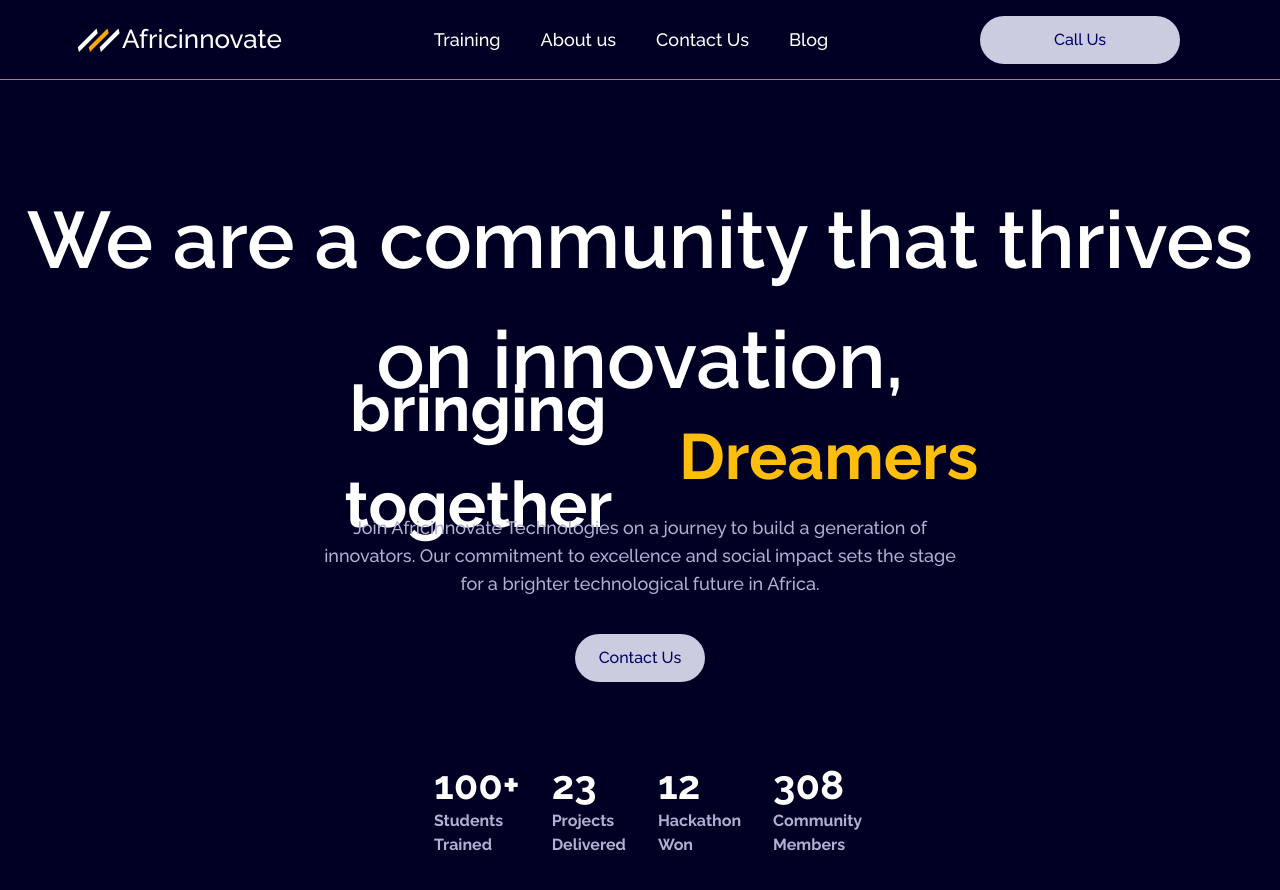
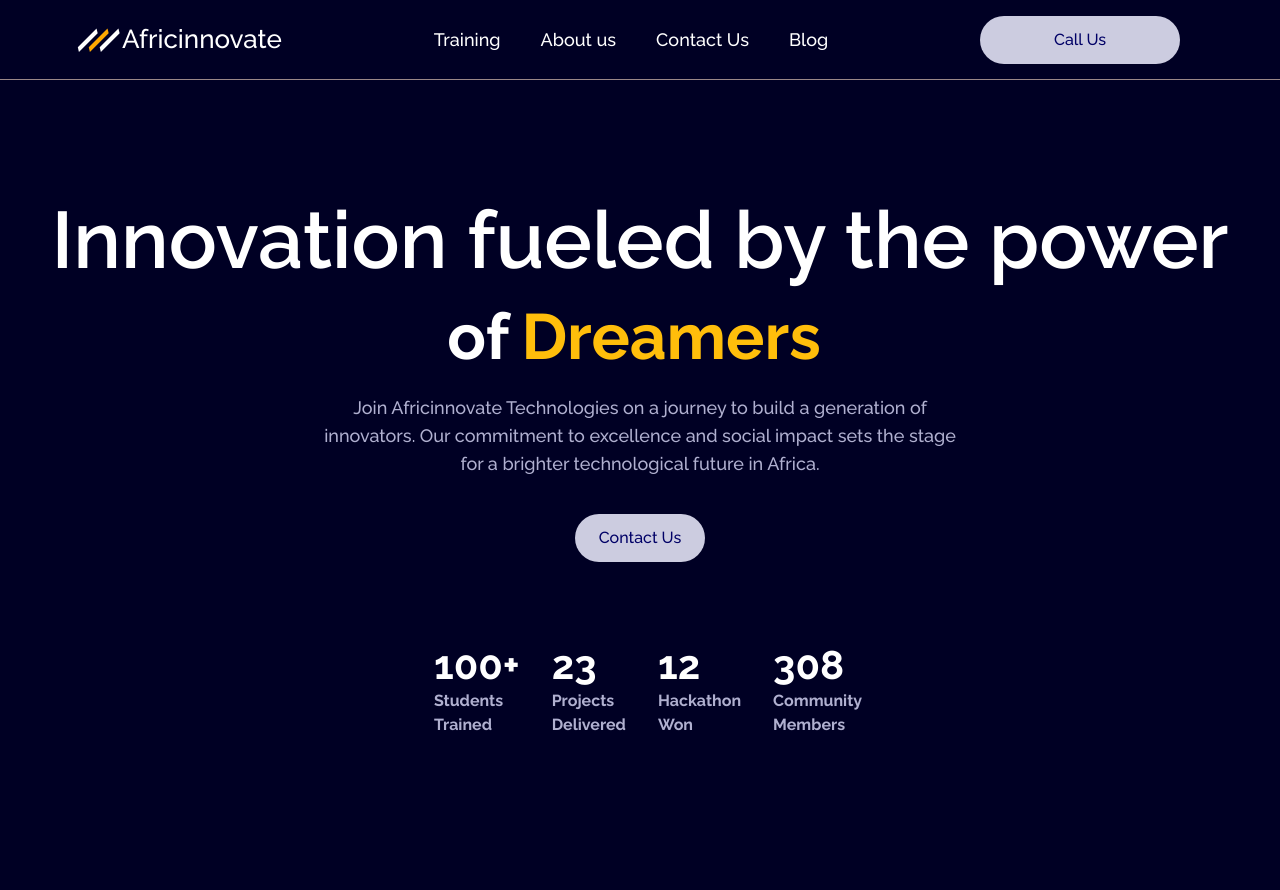
Before and after one commit to africinnovate/africinnovate-website, a Next.js app: page / in a window 1280 px wide. Shown: the top 890 px of the page. Built offline with nearby package versions, Linux system fonts and the light colour scheme.

Commit message:
Refactor hero text

```diff
--- a/components/ui/Hero.tsx
+++ b/components/ui/Hero.tsx
@@ -27,11 +27,11 @@ const Hero = () => {
             data-aos="fade-up"
           >
             <div className="w-full text-center text-white text-[80px] font-semibold font-sans  max-md:text-[2rem] max-md:leading-normal">
-             We are a community that thrives on innovation,
+             Innovation fueled by the power
             </div>
             <div className="flex-shrink-0 w-[701px] h-[4.625rem] flex text-center items-center justify-center text-[4rem] max-md:text-[32px]">
               <div className="inline-flex items-start    text-white text-center  font-bold  font-sans    ">
-                bringing together
+                of
               </div>
               <div className="inline-flex flex-col items-start gap-2.5 py-0 ">
                 <div className="text-[#ffbe0b] text-center font-sans  font-bold px-3   ">
```
